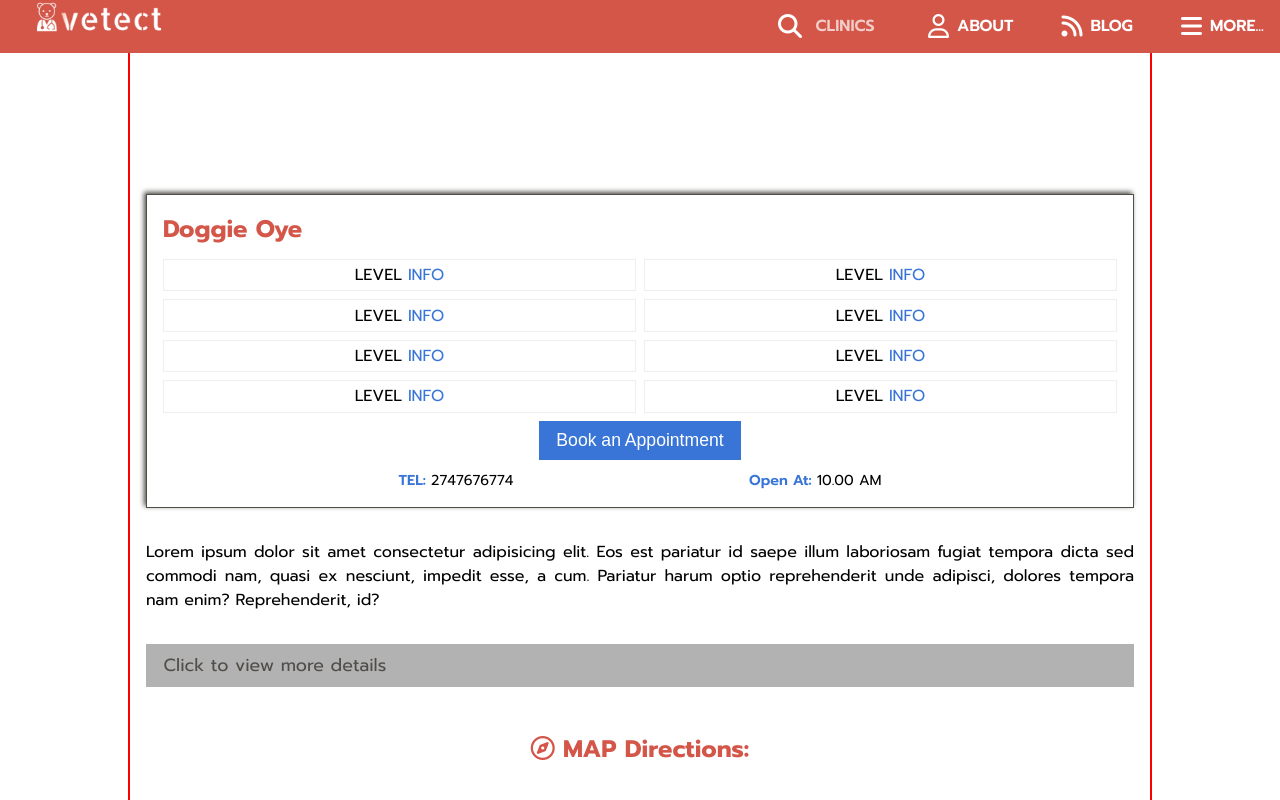
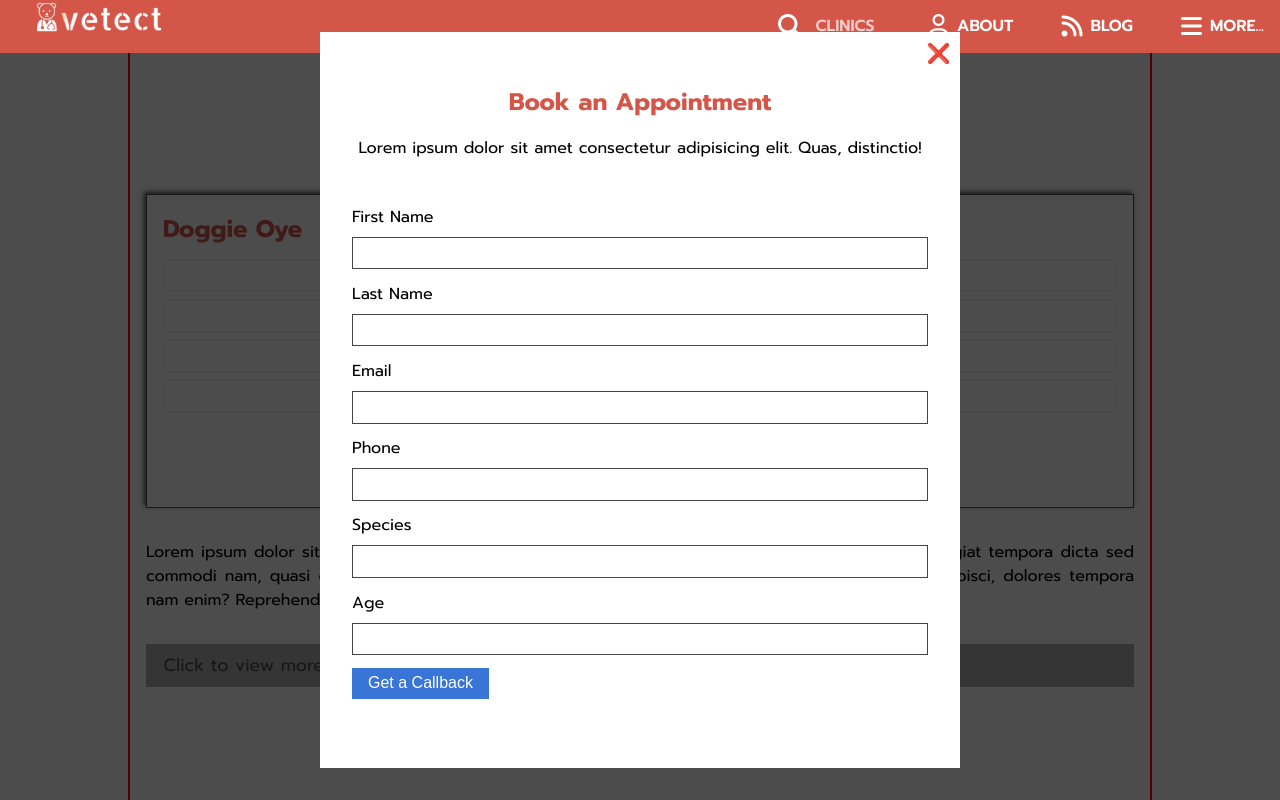
Before and after one commit to KumarAmitt/vetect, a plain HTML site: page details.html in a window 1280 px wide. Shown: the top 800 px of the page. Drawn offline with Linux system fonts and the light colour scheme; grey boxes are pictures that could not be loaded.

Commit message:
Add style for Book an Appointment form

```diff
--- a/scss/_media1.scss
+++ b/scss/_media1.scss
@@ -258,3 +258,101 @@
     }
 
   }
+
+
+
+
+.modal {
+    margin: 1em;
+
+    &-backdrop {
+        position: fixed;
+        top: 0;
+        right: 0;
+        bottom: 0;
+        left: 0;
+        background-color: rgba(0, 0, 0, 0.7);
+    }
+
+    &-body {
+        position: fixed;
+        top: 2em;
+        bottom: 2em;
+        right: 10%;
+        left: 10%;
+        background-color: #fff;
+        overflow: auto;
+        padding: 1em;
+        z-index: 10;
+
+        h2 {
+            padding-top: 1.5em;
+            color: map-get($map: $colors, $key: accent-color);
+        }
+
+        p {
+            margin: 1em 0;
+        }
+
+        form {
+            padding: 1em;
+
+            p {
+                text-align: start;
+                margin: 0.8em 0;
+
+                label {
+                    display: block;
+                    padding-bottom: 0.5em;
+                }
+
+                input {
+                    border: 1px solid map-get($map: $colors, $key: send-btn-bg);
+                    display: block;
+                    width: 100%;
+                    font-size: 0.9rem;
+                    border-radius: 0;
+                }
+
+                button {
+                    background-color: map-get($map: $colors, $key: select-field);
+                    border: none;
+                    padding: 0.4em 1em;
+                    color: #fff;
+                    font-size: 1rem;
+
+                    &:hover {
+                        background-color: map-get($map: $colors, $key: accent-color);
+                    }
+                }
+            }
+        }
+    }
+
+    &-close {
+        cursor: pointer;
+        border: 0;
+        font-size: 1.2rem;
+        position: absolute;
+        top: 0.5em;
+        right: 0.5em;
+        font-weight: bold;
+        color: red;
+        background-color: #fff;
+    }
+}
+
+@include tablet {
+
+    .modal .modal-body {
+        max-width: 60%;
+        margin: 0 auto;
+
+    }
+}
+
+@include desktop {
+    .modal .modal-body {
+        max-width: 50%;
+    }
+}
```
Also changed, not shown: details.html (+9 -3 lines), css/main.css, 1 other file.
